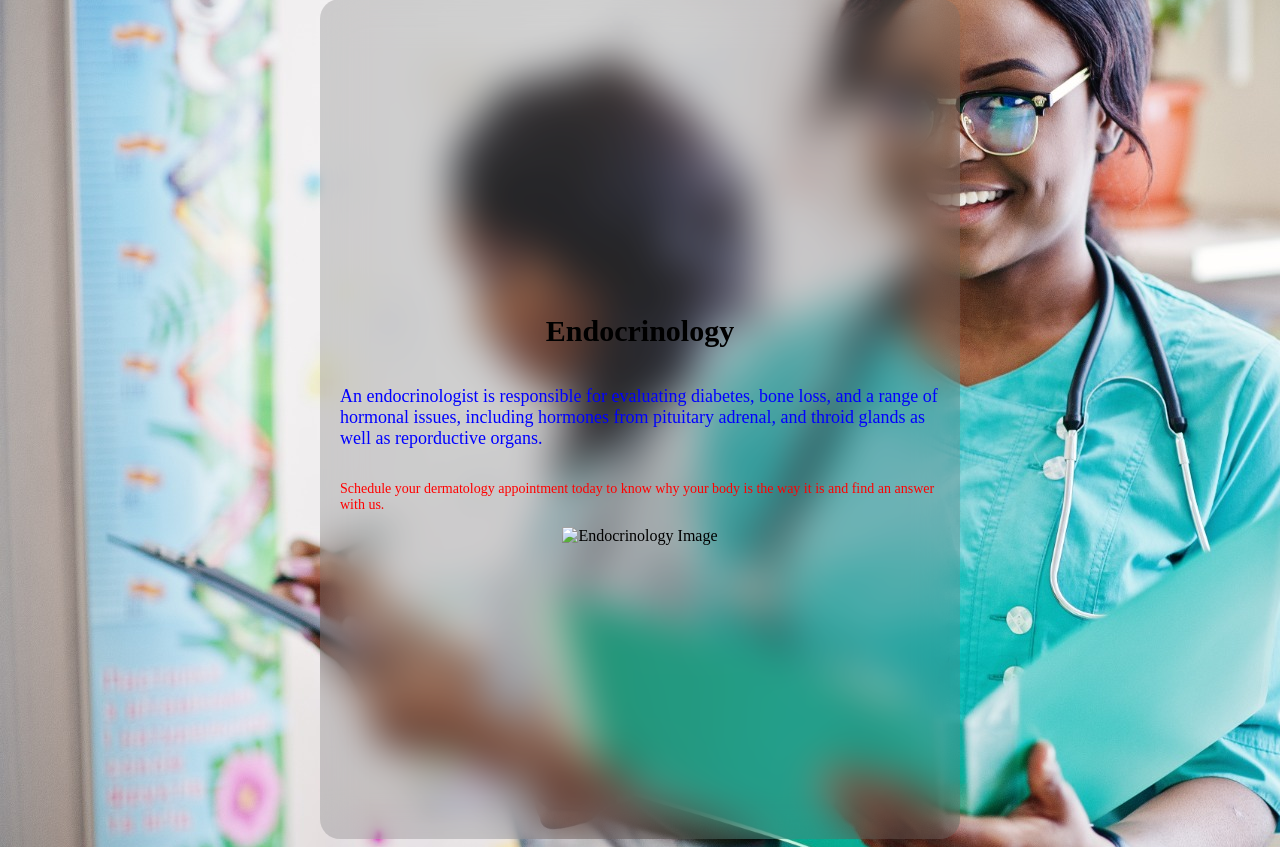
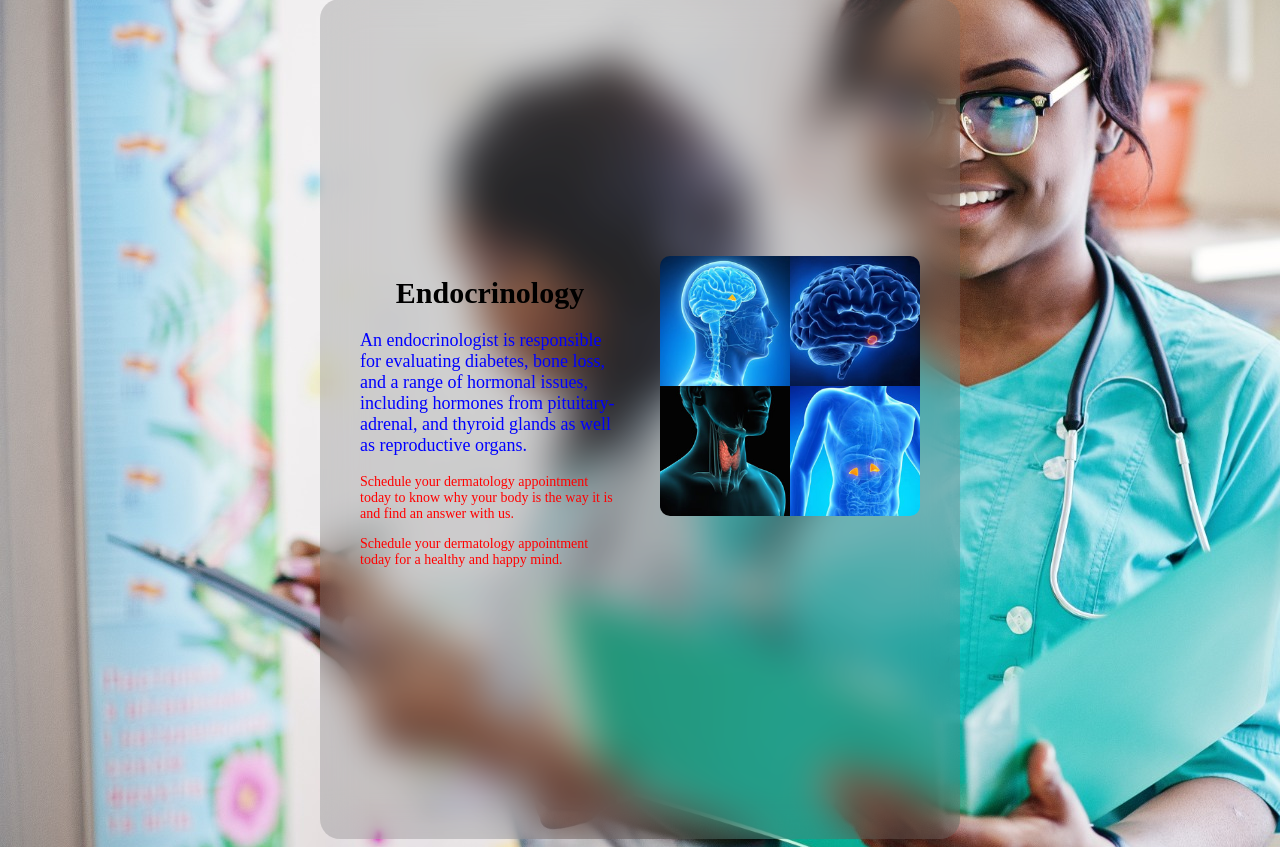
Before and after one commit to AzorAha1/Health-Haven, a Flask app: template frontend/templates/specializations/endocrinology.html in a window 1280 px wide. Shown: the part 112-959 px from the top of the page. Run offline with Flask 3, Linux system fonts and the light colour scheme; the template is opened without the code that fills it, so the values that code supplies are empty.

Commit message:
Corrections

```diff
--- a/frontend/templates/specializations/endocrinology.html
+++ b/frontend/templates/specializations/endocrinology.html
@@ -2,8 +2,16 @@
 
 {% block content %}
     <div class="content-box">
-        <h1 class="title">Endocrinology</h1>
-        <p class="large-font">An endocrinologist is responsible for evaluating diabetes, bone loss, and a range of hormonal issues, including hormones from pituitary adrenal, and throid glands as well as reporductive organs.</p>
-        <p class="small-font">Schedule your dermatology appointment today to know why your body is the way it is and find an answer with us.</p>
-        <img src="{{ url_for('styles', filename='images/endocrinology.png') }}" alt="Endocrinology Image">    </div>
+        <div class="specialization-container">
+            <div class="info-container">
+                <h1 class="title">Endocrinology</h1>
+                <p class="large-font">An endocrinologist is responsible for evaluating diabetes, bone loss, and a range of hormonal issues, including hormones from pituitary-adrenal, and thyroid glands as well as reproductive organs.</p>
+                <p class="small-font">Schedule your dermatology appointment today to know why your body is the way it is and find an answer with us.</p>
+                <p class="small-font">Schedule your dermatology appointment today for a healthy and happy mind.</p>
+            </div>
+            <div class="image-container">
+                <img src="{{ url_for('static', filename='images/endocrinology.jpg') }}" alt="Endocrinology Image">
+            </div>
+        </div>
+    </div>
 {% endblock %}
```
Also changed, not shown: frontend/templates/specializations/dentistry.html (+10 -4 lines), frontend/templates/specializations/dermatology.html (+10 -4 lines), frontend/templates/specializations/general-medicine.html (+10 -4 lines), frontend/templates/specializations/physiotherapy.html (+10 -4 lines).
